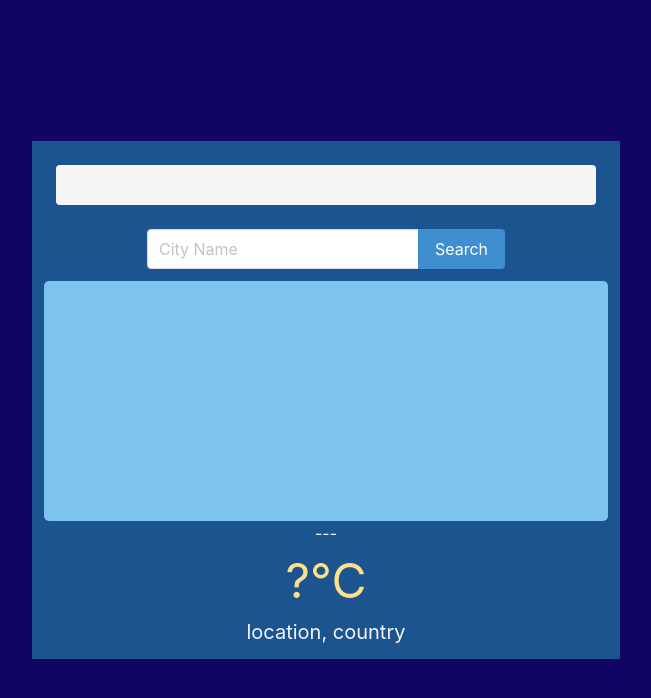
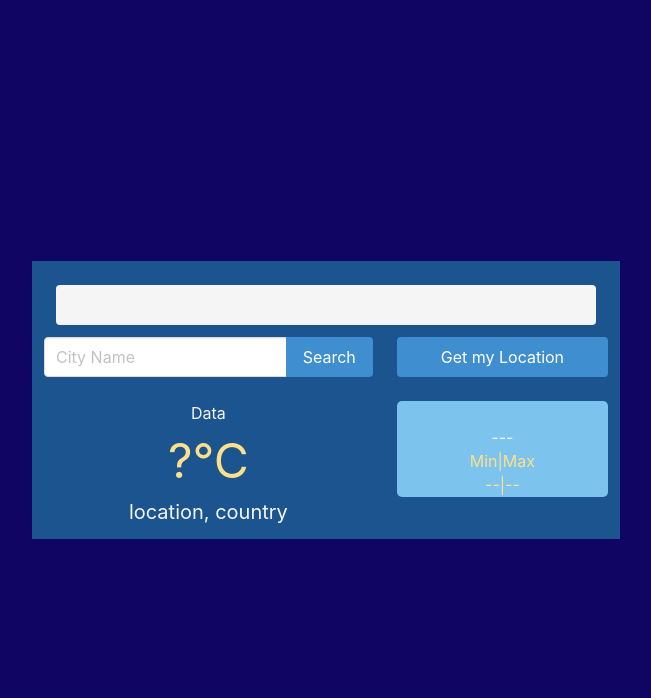
Before and after one commit to brugobi/Weather-App-JS, a website built with webpack: page src/index.html in a window 1280 px wide. Shown: the whole page, without its empty margins (314-965 px from the left). Built offline with nearby package versions, Linux system fonts and the light colour scheme; no server answers; files whose address does not match are found by name.

Commit message:
add style to template

```diff
--- a/src/index.html
+++ b/src/index.html
@@ -1,18 +1,23 @@
 <!DOCTYPE html>
 <html lang="en">
+
 <head>
   <meta charset="UTF-8">
   <meta name="viewport" content="width=device-width, initial-scale=1.0">
   <title>Document</title>
 </head>
+
 <body>
   <section id="wrapper" class="section is-flex is-justify-content-center is-align-items-center">
     <div class="container">
       <div class="columns is-centered">
         <div class="column is-half">
           <div class="column">
-            <div class="notification"></div>
-            <div class="field has-addons has-addons-centered">
+            <div class="notification is-12"></div>
+          </div>
+          <div class="columns">
+            <div class="column is-three-fifths">
+              <div class="field has-addons">
                 <div class="control">
                   <input class="input inputCity" type="text" placeholder="City Name">
                 </div>
@@ -23,21 +28,46 @@
                 </div>
               </div>
             </div>
-          <div class="has-text-centered">
-            <div class="weather-icon">
-              <img src="icons/unknown.png" alt="">
+            <div class="column">
+              <div class="control">
+                <a class="button is-info is-fullwidth">
+                  Get my Location
+                </a>
               </div>
-            <p class="description has-text-light">---</p>
+            </div>
+          </div>
+          <div class="columns has-text-centered">
+            <div class="column is-three-fifths has-addons-left">
+              <div class="has-text-light">
+                <p>Data</p>
+              </div>
               <div>
                 <p class="temperature temp-celsius has-text-warning is-size-1">?°C</p>
               </div>
               <div>
-              <span class="location has-text-light is-size-5">location, country</span>
+                <p class="location has-text-light is-size-5">location, country</p>
               </div>
             </div>
+            <div class="column">
+              <div class="icon-div">
+                <div class="weather-icon"><img src="icons/unknown.png" alt=""></div>
+                <div>
+                  <p class="description has-text-light">---</p>
+                </div>
+                <div>
+                  <p class="has-text-warning">Min|Max</p>
+                </div>
+                <div>
+                  <p class="has-text-warning">--|--</p>
+                </div>
+              </div>
+            </div>
+          </div>
+
         </div>
       </div>
     </div>
   </section>
 </body>
+
 </html>
--- a/src/index.js
+++ b/src/index.js
@@ -24,7 +24,7 @@ weather.temperature = {
 // app const
 const KELVIN = 273;
 // api key
-const KEY = '15b72f8181c849f71bb8b90b88730574';
+const KEY = '---';
 //const myKey = config.MY_KEY;
 
 // check browser support geolocation
--- a/src/styles.scss
+++ b/src/styles.scss
@@ -16,8 +16,7 @@ html, body {
   //opacity: 10%;
 }
 
-.weather-icon {
+.icon-div {
   border-radius: 5px;
-  height: 30vh;
   background-color: rgb(124, 196, 238);
 }
```
Also changed, not shown: dist/index.html, dist/main.js, dist/styles.css. Lines whose indentation alone changed are shown as unchanged.
